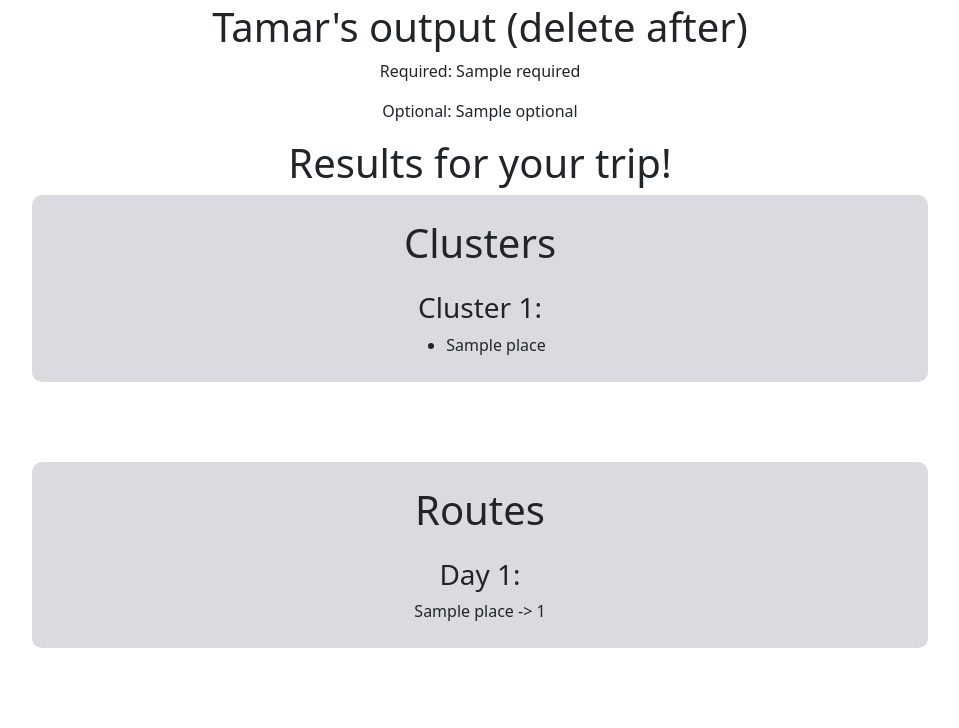
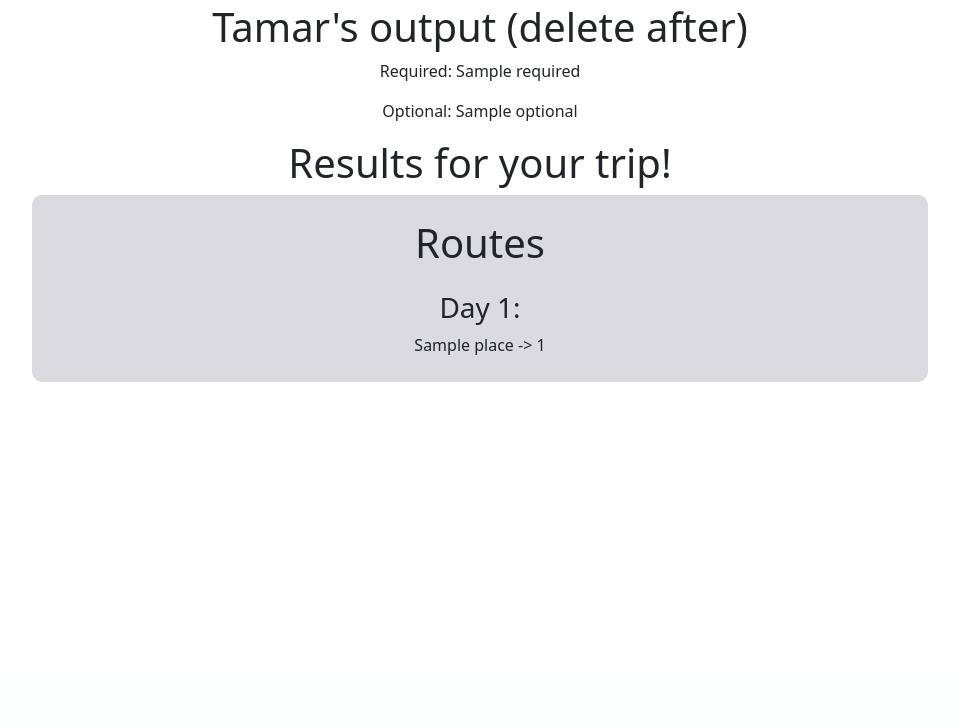
Before and after one commit to jenny-df/travel-optimizer, a Flask app: template templates/results.html in a window 1280 px wide. Shown: the part 121-849 px from the top of the page, without its empty margins (160-1119 px from the left). After the commit the page ends 503 px from the top, so only its background shows below. Run offline with Flask 3, Linux system fonts and the light colour scheme; the template is opened without the code that fills it: most values are stand-ins (such as "Sample title", 1, 10 or a date in 2020).

Commit message:
starting to merge work

```diff
--- a/app.py
+++ b/app.py
@@ -2,6 +2,7 @@ from flask import Flask, render_template, request, url_for, redirect
 import os
 from dotenv import load_dotenv
 from data_scraper import *
+from routing_basic import *
 
 
 app = Flask(__name__,
@@ -72,14 +73,12 @@ def results():
     # Getting the required and optional locations based on data
     required, optional = get_attractions_user_input(data)
 
-	# <TODO> Audrey: Call to classifier
-    clustering_output = [["1.1", "1.2", "1.3"], ["2.1", "2.2"], ["3.1"]]
-    # <TODO> Audrey: Call to optimized routing
-    optimized_route_output = [["1.1", "2.1", "3.1", "2.2"], ["1.2", "1.3"]]
+    # Call to optimized routing
+    optimized_route_output, total_trip_time = router(required, optional, data['ranking_considered'] == "yes", data['transport'], int(data['numDays']))
 
     return render_template("results.html",
-                        clusters = clustering_output,
                         routes = optimized_route_output,
+                        total_trip_time = total_trip_time,
                         required = required,
                         optional = optional
                         )
--- a/templates/results.html
+++ b/templates/results.html
@@ -8,20 +8,9 @@ style %}main.css{% endset %} {% block body %}
     <p>Optional: {{optional}}</p>
   </div>
   <h1>Results for your trip!</h1>
-  <div id="cluster-results" class="result-sections">
-    <h2 class="result-title">Clusters</h2>
-    {% for cluster in clusters %}
-    <div class="one-result">
-      <h3>Cluster {{loop.index}}:</h3>
-      <ul>
-        {% for place in cluster %}
-        <li>{{place}}</li>
-        {% endfor %}
-      </ul>
-    </div>
-    {% endfor %}
-  </div>
-
+  {% if routes.length == 0 %}
+  <h2>No results found!</h2>
+  {% else %}
   <div id="route-results" class="result-sections">
     <h2 class="result-title">Routes</h2>
     {% for route in routes %}
@@ -34,5 +23,6 @@ style %}main.css{% endset %} {% block body %}
     </div>
     {% endfor %}
   </div>
+  {% endif %}
 </div>
 {% endblock %}
```
